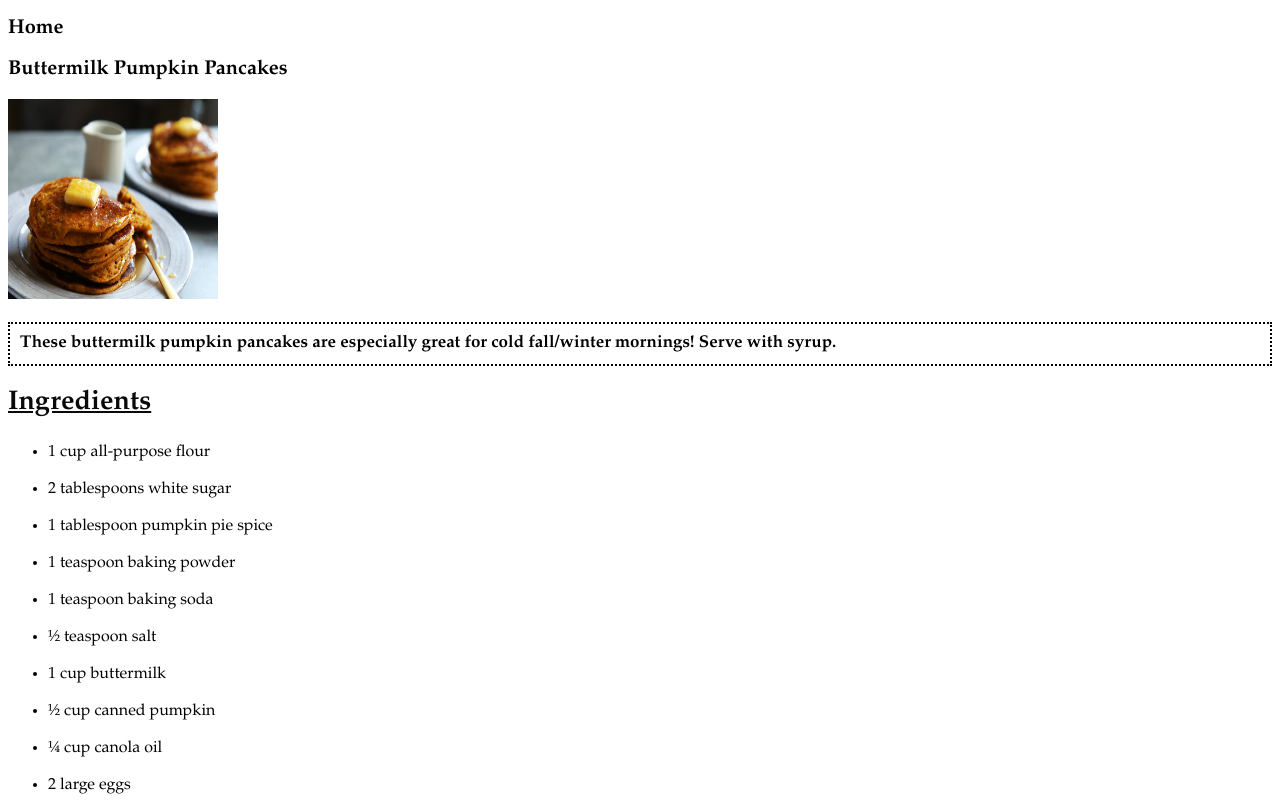
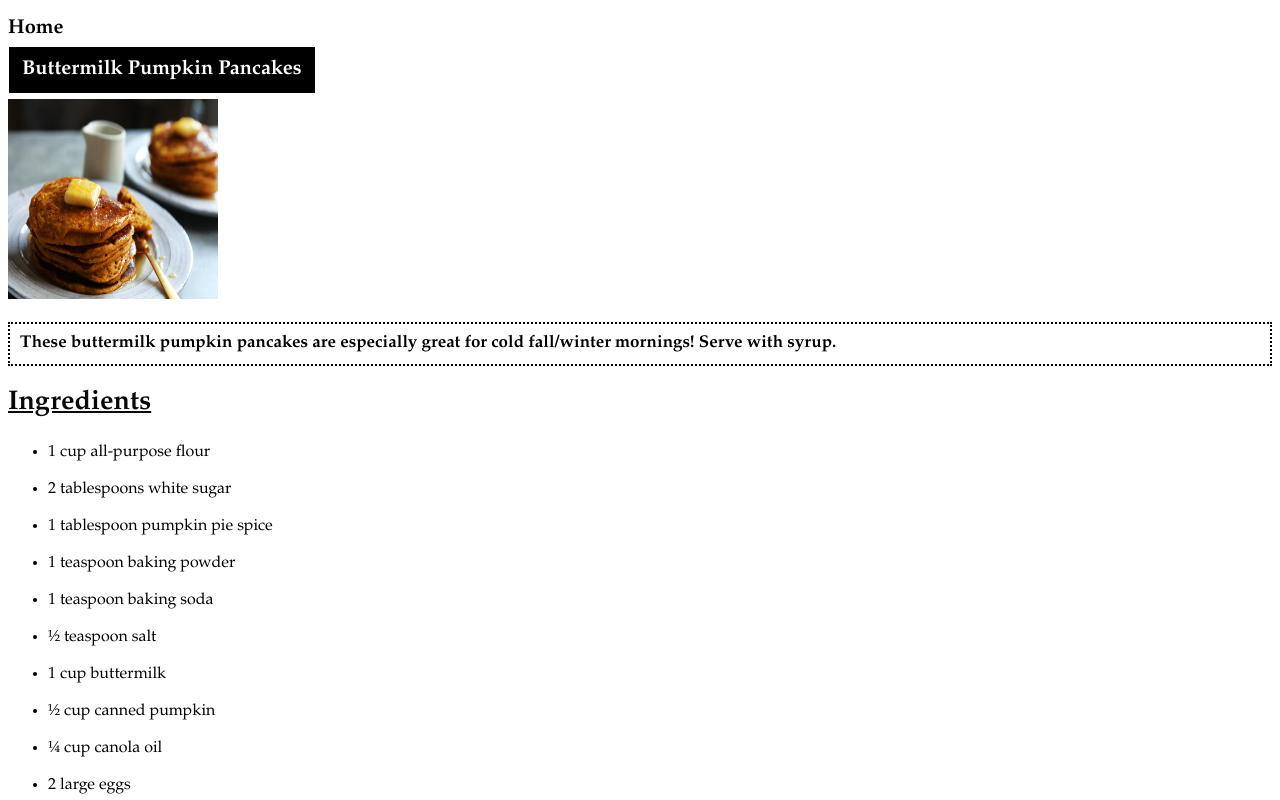
Before and after one commit to Robertinio23/odin-recipes, a plain HTML site: page recipes/pancakes.html in a window 1280 px wide. Shown: the top 800 px of the page. Drawn offline with Linux system fonts and the light colour scheme.

Commit message:
More box changes

```diff
--- a/recipes/pancakes.html
+++ b/recipes/pancakes.html
@@ -8,7 +8,7 @@
 </head>
 <body>
     <p><a class="home" href="../index.html">Home</a></p>
-    <p><a class="home" href="https://www.allrecipes.com/recipe/277720/buttermilk-pumpkin-pancakes/">Buttermilk Pumpkin Pancakes</a></p>
+    <p><a class="recipetitle" href="https://www.allrecipes.com/recipe/277720/buttermilk-pumpkin-pancakes/">Buttermilk Pumpkin Pancakes</a></p>
      <img src="../images/pancake.jpg" alt="Image of buttermilk-pumpkin-pancakes" width="210px" height="200px">
 
      <p class="des">These buttermilk pumpkin pancakes are especially great for cold fall/winter mornings! Serve with syrup.</p>
--- a/styles.css
+++ b/styles.css
@@ -63,3 +63,17 @@ li {
     border: 2px dotted;
     padding: 10px;
 }
+
+.recipetitle {
+    border: 3px solid black;
+    padding: 10px;
+    text-decoration: none;
+    font-size: 20px;
+    color: white;
+    background-color: black;
+    margin-left: 1px;
+}
+.recipetitle:hover {
+    text-decoration: underline;
+    color: rgb(255, 0, 0);
+}
```
Also changed, not shown: recipes/greengoddesssalad.html (+1 -1 lines), recipes/turkeyinabag.html (+1 -1 lines).
